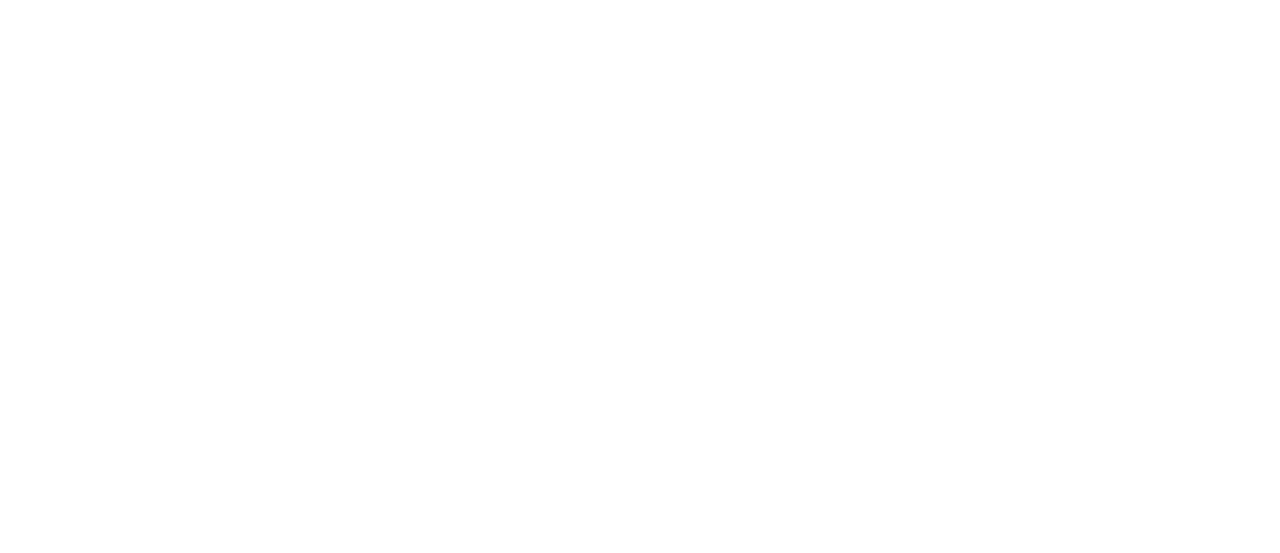
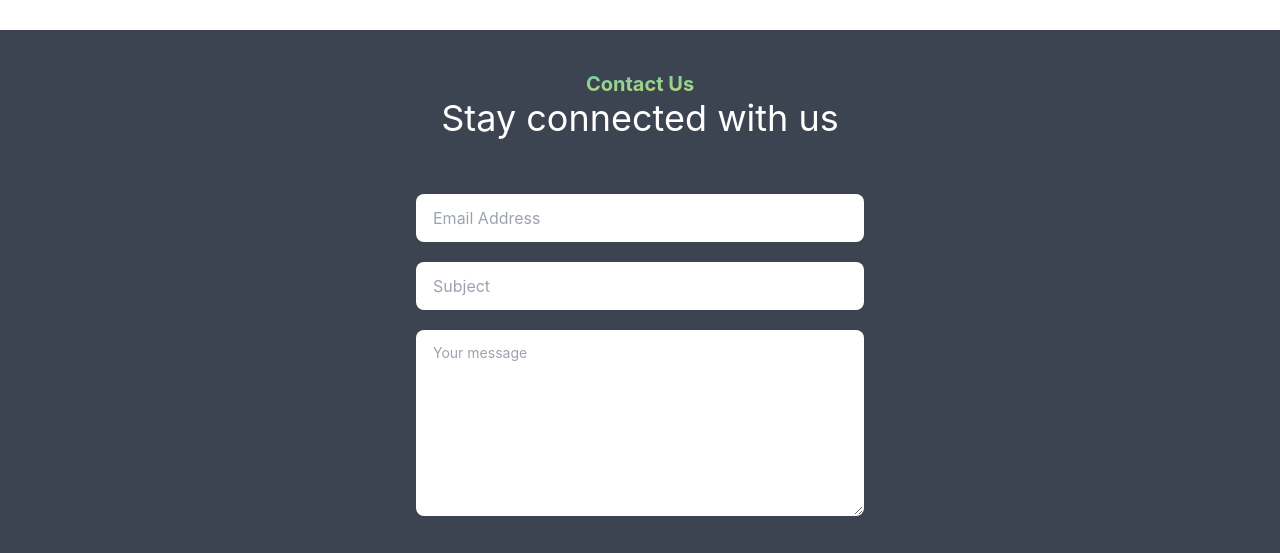
Before and after one commit to Jahanara-juma1/manufacture-client-website, a React (Create React App) app: page / in a window 1280 px wide. Shown: the part 1638-2191 px from the top of the page. Before the commit the page ends 1668 px from the top, so only its background shows below. Built offline with nearby package versions, Linux system fonts and the light colour scheme.

Commit message:
contact part add

```diff
--- /dev/null
+++ b/src/Page/Home/Contact.js
@@ -0,0 +1,38 @@
+import React from "react";
+// import appointment from '../../assets/images/appointment.png';
+// import PrimaryButton from "../Shared/PrimaryButton";
+
+const Contact = () => {
+  return (
+    <div style={{
+        // background:`url(${appointment})`
+    }} className='bg-neutral px-10 py-10 '>
+      <div className='text-center pb-14 text-white'>
+        <p className='text-xl font-bold text-transparent bg-clip-text bg-gradient-to-br from-accent to-secondary'>
+          Contact Us
+        </p>
+        <h1 className='text-4xl'>Stay connected with us</h1>
+      </div>
+      <div className='grid grid-cols-1 justify-items-center gap-5'>
+        <input
+          type='text'
+          placeholder='Email Address'
+          className='input w-full max-w-md'
+        />
+        <input
+          type='text'
+          placeholder='Subject'
+          className='input w-full max-w-md'
+        />
+        <textarea
+          className='textarea w-full max-w-md'
+          placeholder='Your message'
+          rows={6}
+        ></textarea>
+        {/* <PrimaryButton>Submit</PrimaryButton> */}
+      </div>
+    </div>
+  );
+};
+
+export default Contact;
--- a/src/Page/Home/Home.js
+++ b/src/Page/Home/Home.js
@@ -1,5 +1,6 @@
 import React from 'react';
 import Banner from './Banner';
+import Contact from './Contact';
 import Info from './Info';
 import Services from './Services';
 
@@ -9,6 +10,7 @@
            <Banner></Banner>
            <Info></Info>
            <Services></Services>
+           <Contact></Contact>
         </div>
     );
 };
--- a/src/Page/Home/Services.js
+++ b/src/Page/Home/Services.js
@@ -1,7 +1,4 @@
 import React from 'react';
-// import fluoride from '../../assets/images/fluoride.png';
-// import cavity from '../../assets/images/cavity.png';
-// import whitening from '../../assets/images/whitening.png';
 import Service from './Service';
 
 const Services = () => {
@@ -28,7 +25,7 @@
     return (
         <div className='my-28'>
             <div className='text-center'>
-            <h3 className='text-primary text-xl font-bold uppercase'>Business Summary</h3>
+            <h3 className='text-neutral text-xl font-bold uppercase'>Business Summary</h3>
             </div>
             <div className='grid sm:grid-cols-1 md:grid-cols-2 lg:grid-cols-3 gap-10'>
                 {
```
